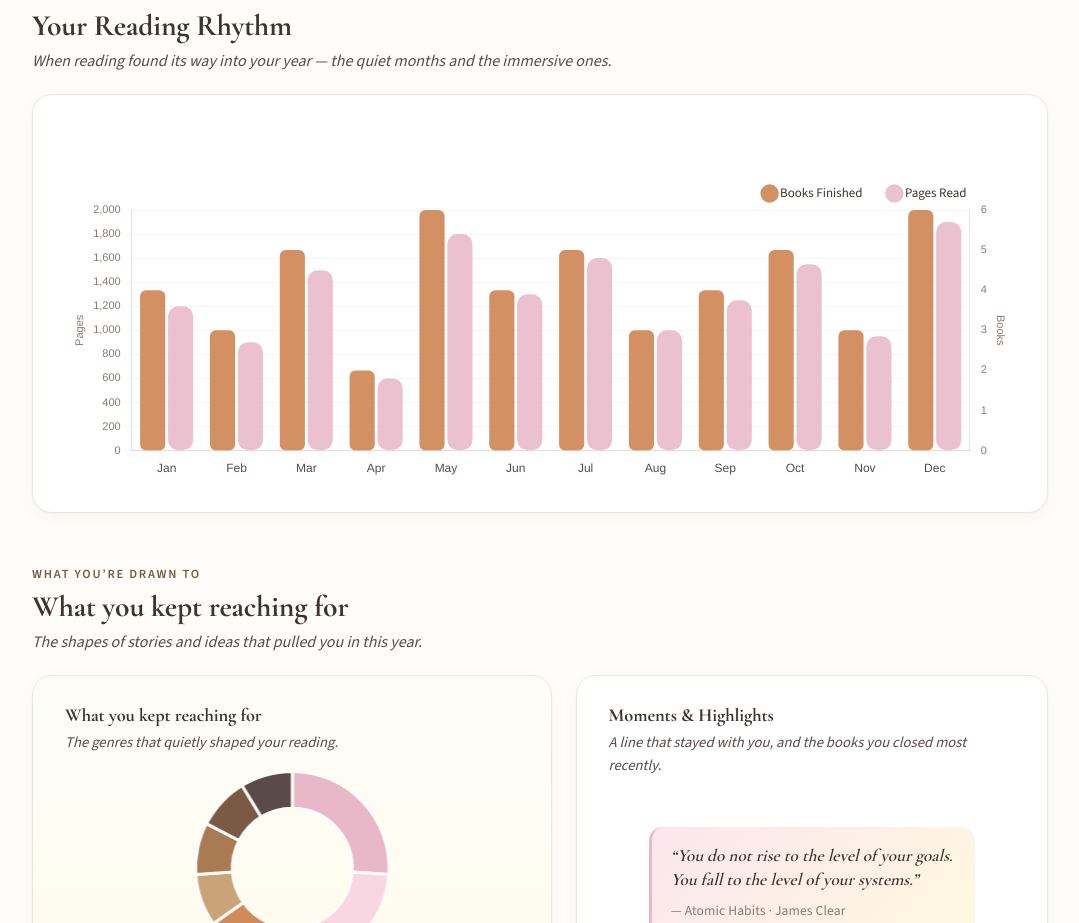
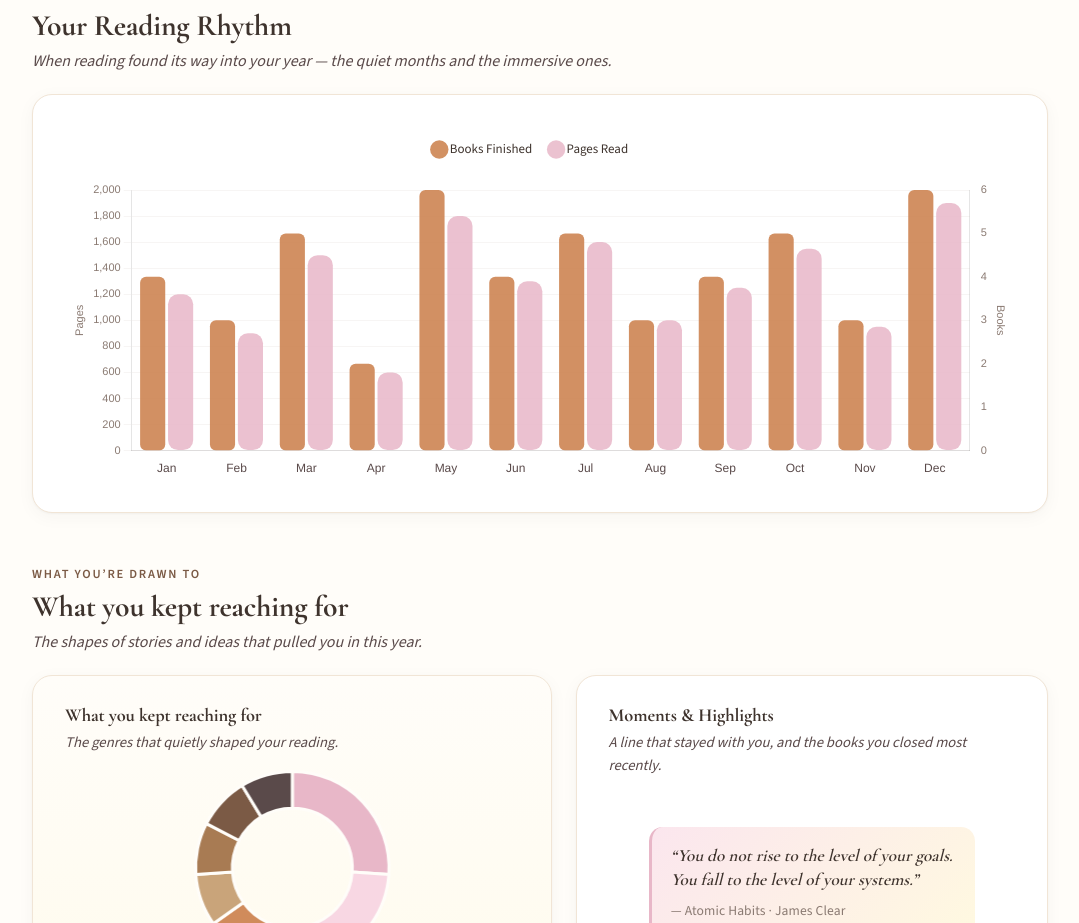
Before and after one commit to jessvu-designs/LESSON_301, a React (Vite) app: page / in a window 1280 px wide. Shown: the part 944-1867 px from the top of the page, without its empty margins (100-1179 px from the left). Built offline with nearby package versions, Linux system fonts and the light colour scheme.

Commit message:
Add legend spacing plugin to ReadingChart for improved layout

```diff
--- a/src/components/ReadingChart.jsx
+++ b/src/components/ReadingChart.jsx
@@ -11,6 +11,19 @@ import {
 } from 'chart.js';
 
 ChartJS.register(CategoryScale, LinearScale, BarElement, Title, Tooltip, Legend);
+
+// Adds vertical space between the legend and the chart area.
+const legendSpacingPlugin = {
+  id: 'legendSpacing',
+  beforeInit(chart) {
+    if (!chart.legend) return;
+    const originalFit = chart.legend.fit;
+    chart.legend.fit = function fit() {
+      originalFit.call(this);
+      this.height += 24;
+    };
+  },
+};
 
 export default function ReadingChart({ data, selectedMonth }) {
   const isHighlighted = (m) => selectedMonth && selectedMonth !== 'All' && m === selectedMonth;
@@ -59,17 +72,17 @@ export default function ReadingChart({ data, selectedMonth }) {
   const options = {
     responsive: true,
     layout: {
-      padding: { top: 36, right: 4, bottom: 4, left: 4 },
+      padding: { top: 0, right: 4, bottom: 4, left: 4 },
     },
     plugins: {
       legend: {
         position: 'top',
-        align: 'end',
+        align: 'center',
         labels: {
           color: '#3E332D',
           usePointStyle: true,
           boxWidth: 8,
-          padding: 28,
+          padding: 20,
           font: { size: 13, family: "'Source Sans 3', 'Helvetica Neue', Arial, sans-serif" },
         },
       },
@@ -105,6 +118,6 @@ export default function ReadingChart({ data, selectedMonth }) {
   };
 
   return (
-    <Bar data={chartData} options={{ ...options, maintainAspectRatio: false }} />
+    <Bar data={chartData} options={{ ...options, maintainAspectRatio: false }} plugins={[legendSpacingPlugin]} />
   );
 }
```
